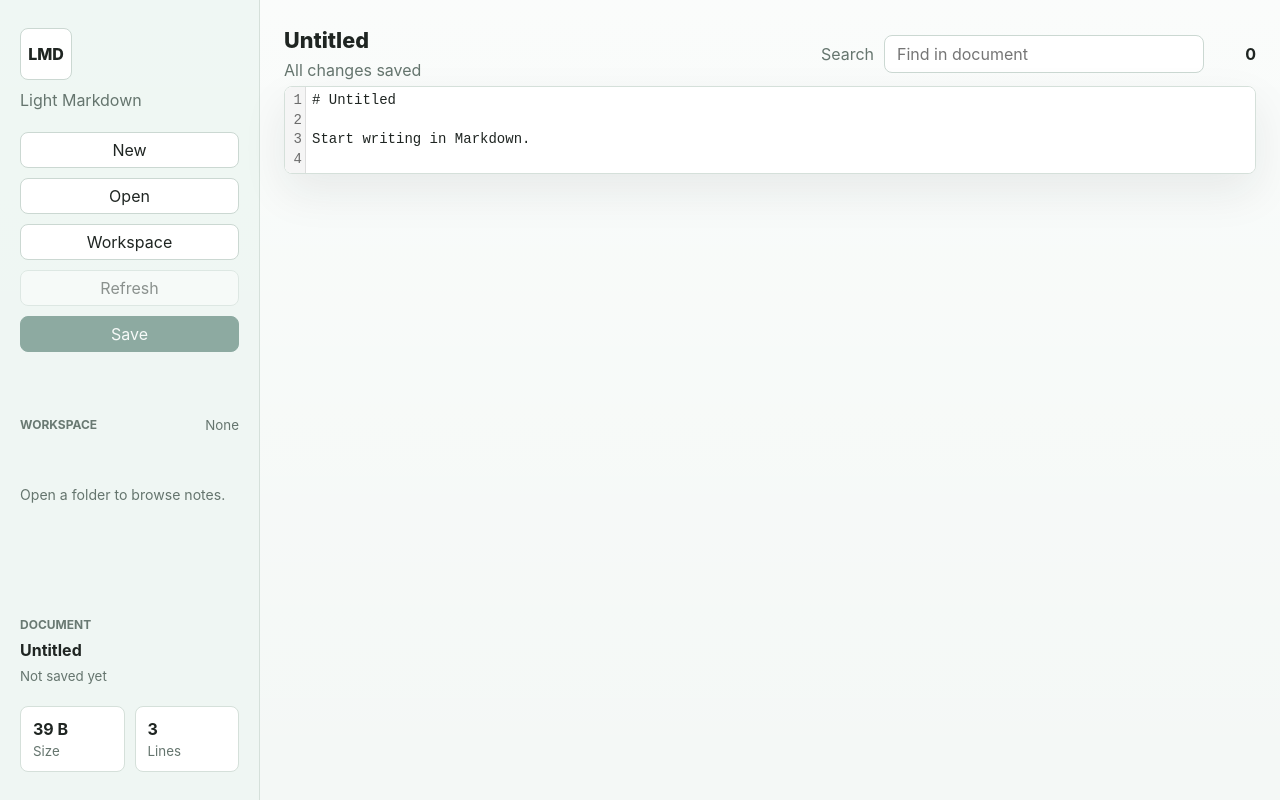
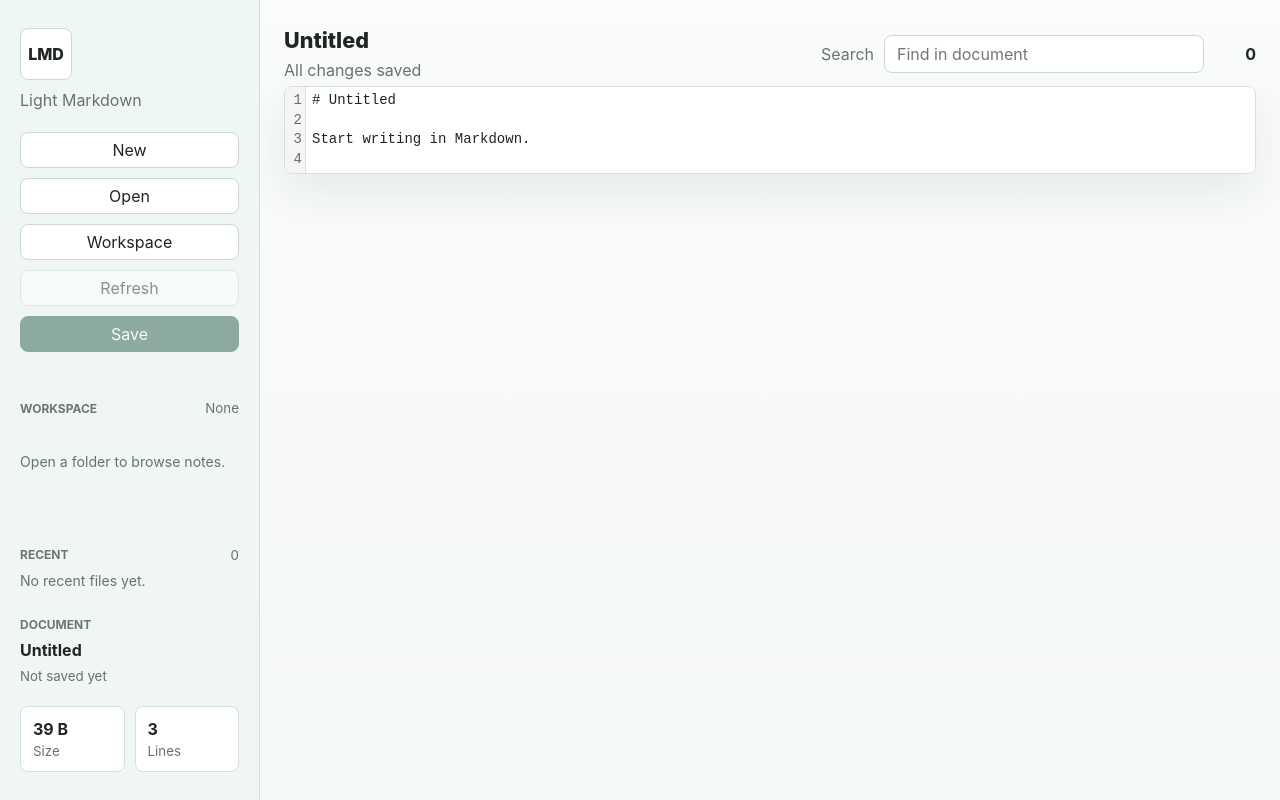
Before and after one commit to TaylorChen/lmd, a React (Vite) app: page / in a window 1280 px wide. Built offline with nearby package versions, Linux system fonts and the light colour scheme.

Commit message:
Persist session and recent files

```diff
--- a/src/App.tsx
+++ b/src/App.tsx
@@ -55,12 +55,23 @@ type SearchMatch = {
   matchEnd: number;
 };
 
+type RecentFile = {
+  path: string;
+  name: string;
+};
+
 type Notice = {
   tone: "info" | "error";
   message: string;
 };
 
 const largeWindowLines = 600;
+const recentFileLimit = 8;
+const storageKeys = {
+  lastDocumentPath: "lmd:last-document-path",
+  lastWorkspaceRoot: "lmd:last-workspace-root",
+  recentFiles: "lmd:recent-files",
+};
 const emptyDocument = `# Untitled
 
 Start writing in Markdown.
@@ -88,6 +99,28 @@ function isPathInsideRoot(pathToCheck: string, rootPath: string) {
   if (pathToCheck === rootPath) return true;
   const normalizedRoot = rootPath.endsWith("/") ? rootPath : `${rootPath}/`;
   return pathToCheck.startsWith(normalizedRoot);
+}
+
+function readRecentFiles() {
+  try {
+    const rawValue = window.localStorage.getItem(storageKeys.recentFiles);
+    if (!rawValue) return [];
+    const parsedValue = JSON.parse(rawValue);
+    if (!Array.isArray(parsedValue)) return [];
+
+    return parsedValue
+      .filter(
+        (item): item is RecentFile =>
+          typeof item?.path === "string" && typeof item?.name === "string",
+      )
+      .slice(0, recentFileLimit);
+  } catch {
+    return [];
+  }
+}
+
+function writeRecentFiles(files: RecentFile[]) {
+  window.localStorage.setItem(storageKeys.recentFiles, JSON.stringify(files.slice(0, recentFileLimit)));
 }
 
 function countSearchMatches(content: string, query: string) {
@@ -123,6 +156,7 @@ export default function App() {
   const [workspaceQuery, setWorkspaceQuery] = useState("");
   const [workspaceMatches, setWorkspaceMatches] = useState<SearchMatch[]>([]);
   const [workspaceSearchActive, setWorkspaceSearchActive] = useState(false);
+  const [recentFiles, setRecentFiles] = useState<RecentFile[]>(() => readRecentFiles());
   const [search, setSearch] = useState("");
   const [notice, setNotice] = useState<Notice | null>(null);
   const [busy, setBusy] = useState(false);
@@ -162,6 +196,23 @@ export default function App() {
     setSearch("");
   }
 
+  function rememberDocument(documentPath: string) {
+    const recentFile = {
+      path: documentPath,
+      name: fileName(documentPath),
+    };
+
+    setRecentFiles((currentRecentFiles) => {
+      const nextRecentFiles = [
+        recentFile,
+        ...currentRecentFiles.filter((file) => file.path !== documentPath),
+      ].slice(0, recentFileLimit);
+      writeRecentFiles(nextRecentFiles);
+      return nextRecentFiles;
+    });
+    window.localStorage.setItem(storageKeys.lastDocumentPath, documentPath);
+  }
+
   async function handleNew() {
     if (isDirty && !window.confirm("Discard unsaved changes?")) return;
     setContent(emptyDocument);
@@ -186,6 +237,7 @@ export default function App() {
       const document = await invoke<MarkdownDocument | null>("open_markdown_file");
       if (!document) return;
       applyDocument(document);
+      rememberDocument(document.path);
       setNotice({
         tone: "info",
         message: document.isLarge
@@ -208,6 +260,7 @@ export default function App() {
       const nextWorkspace = await invoke<Workspace | null>("open_workspace");
       if (!nextWorkspace) return;
       setWorkspace(nextWorkspace);
+      window.localStorage.setItem(storageKeys.lastWorkspaceRoot, nextWorkspace.rootPath);
       setWorkspaceQuery("");
       setWorkspaceMatches([]);
       setWorkspaceSearchActive(false);
@@ -235,6 +288,7 @@ export default function App() {
         rootPath: workspace.rootPath,
       });
       setWorkspace(nextWorkspace);
+      window.localStorage.setItem(storageKeys.lastWorkspaceRoot, nextWorkspace.rootPath);
       setWorkspaceSearchActive(false);
       if (showNotice) {
         setNotice({
@@ -258,6 +312,7 @@ export default function App() {
     try {
       const document = await invoke<MarkdownDocument>("open_markdown_path", { path: pathToOpen });
       applyDocument(document);
+      rememberDocument(document.path);
       setNotice({
         tone: "info",
         message: document.isLarge
@@ -331,6 +386,7 @@ export default function App() {
       setSavedContent(content);
       setByteSize(result.byteSize);
       setLineCount(result.lineCount);
+      rememberDocument(result.path);
       if (workspace && isPathInsideRoot(result.path, workspace.rootPath)) {
         void handleRefreshWorkspace(false);
       }
@@ -388,6 +444,52 @@ export default function App() {
   function handleNextWindow() {
     void loadRange(visibleStartLine + largeWindowLines);
   }
+
+  useEffect(() => {
+    let cancelled = false;
+
+    async function restoreSession() {
+      const lastWorkspaceRoot = window.localStorage.getItem(storageKeys.lastWorkspaceRoot);
+      const lastDocumentPath = window.localStorage.getItem(storageKeys.lastDocumentPath);
+
+      if (!lastWorkspaceRoot && !lastDocumentPath) return;
+
+      setBusy(true);
+      try {
+        if (lastWorkspaceRoot) {
+          const restoredWorkspace = await invoke<Workspace>("refresh_workspace", {
+            rootPath: lastWorkspaceRoot,
+          });
+          if (!cancelled) setWorkspace(restoredWorkspace);
+        }
+
+        if (lastDocumentPath) {
+          const document = await invoke<MarkdownDocument>("open_markdown_path", {
+            path: lastDocumentPath,
+          });
+          if (!cancelled) {
+            applyDocument(document);
+            rememberDocument(document.path);
+          }
+        }
+
+        if (!cancelled) {
+          setNotice({ tone: "info", message: "Restored previous session." });
+        }
+      } catch (error) {
+        if (!cancelled) {
+          setNotice({ tone: "error", message: `Could not restore previous session: ${String(error)}` });
+        }
+      } finally {
+        if (!cancelled) setBusy(false);
+      }
+    }
+
+    void restoreSession();
+    return () => {
+      cancelled = true;
+    };
+  }, []);
 
   useEffect(() => {
     function handleKeyDown(event: KeyboardEvent) {
@@ -518,6 +620,31 @@ export default function App() {
           )}
         </div>
 
+        <div className="recent-panel">
+          <div className="workspace-header">
+            <span className="label">Recent</span>
+            <small>{recentFiles.length.toLocaleString()}</small>
+          </div>
+          {recentFiles.length > 0 ? (
+            <div className="recent-list" aria-label="Recent files">
+              {recentFiles.map((file) => (
+                <button
+                  type="button"
+                  key={file.path}
+                  className={`recent-item ${file.path === path ? "active" : ""}`}
+                  onClick={() => void openPath(file.path, file.name)}
+                  disabled={busy}
+                  title={file.path}
+                >
+                  {file.name}
+                </button>
+              ))}
+            </div>
+          ) : (
+            <p className="empty-workspace">No recent files yet.</p>
+          )}
+        </div>
+
         <div className="document-card">
           <span className="label">Document</span>
           <strong>{fileName(path)}</strong>
--- a/src/styles.css
+++ b/src/styles.css
@@ -211,6 +211,35 @@ button:disabled {
   margin: 0;
   font-size: 0.88rem;
   line-height: 1.45;
+}
+
+.recent-panel {
+  display: grid;
+  gap: 8px;
+  min-width: 0;
+}
+
+.recent-list {
+  display: grid;
+  gap: 6px;
+  max-height: 122px;
+  overflow: auto;
+}
+
+.recent-item {
+  display: block;
+  width: 100%;
+  height: 32px;
+  overflow: hidden;
+  padding: 0 9px;
+  text-align: left;
+  text-overflow: ellipsis;
+  white-space: nowrap;
+}
+
+.recent-item.active {
+  border-color: #24594a;
+  background: #edf6f2;
 }
 
 .label {
```
Also changed, not shown: 1 other file (tests, documents, lock files or other folders).
